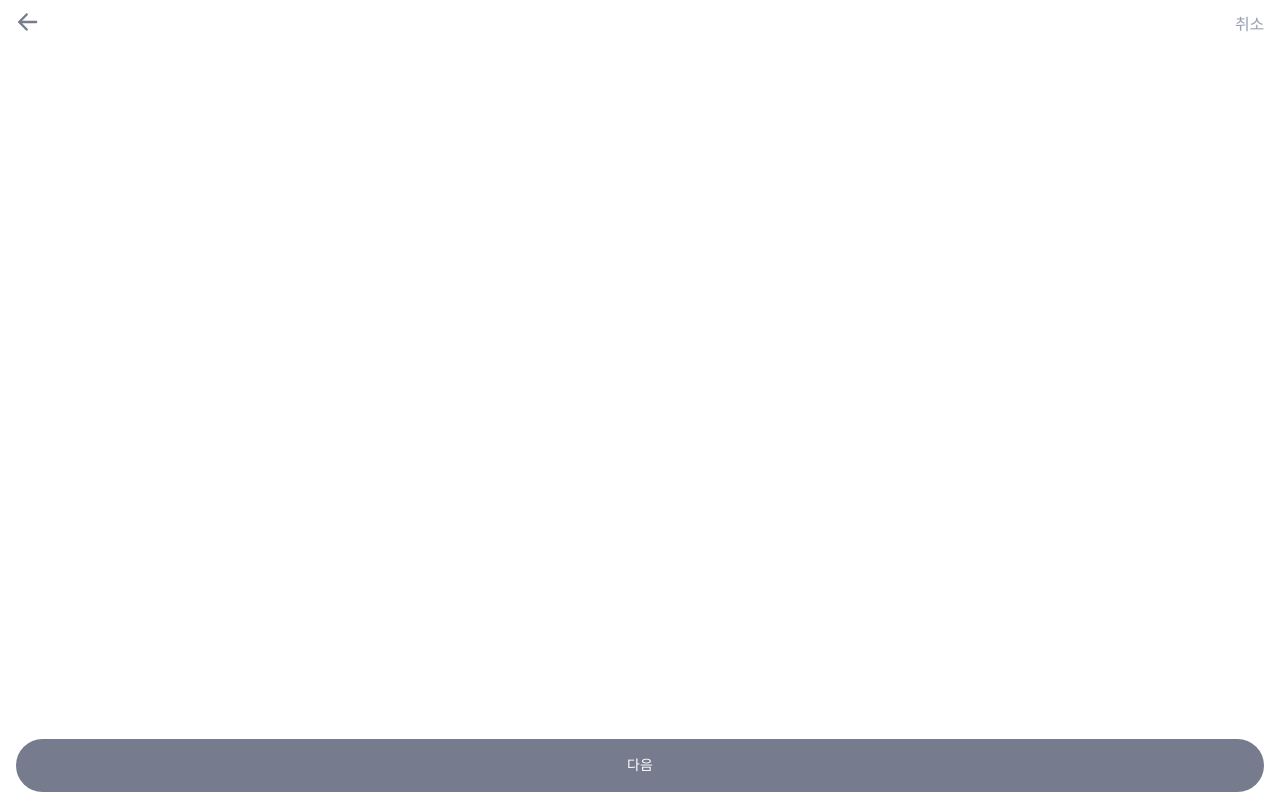
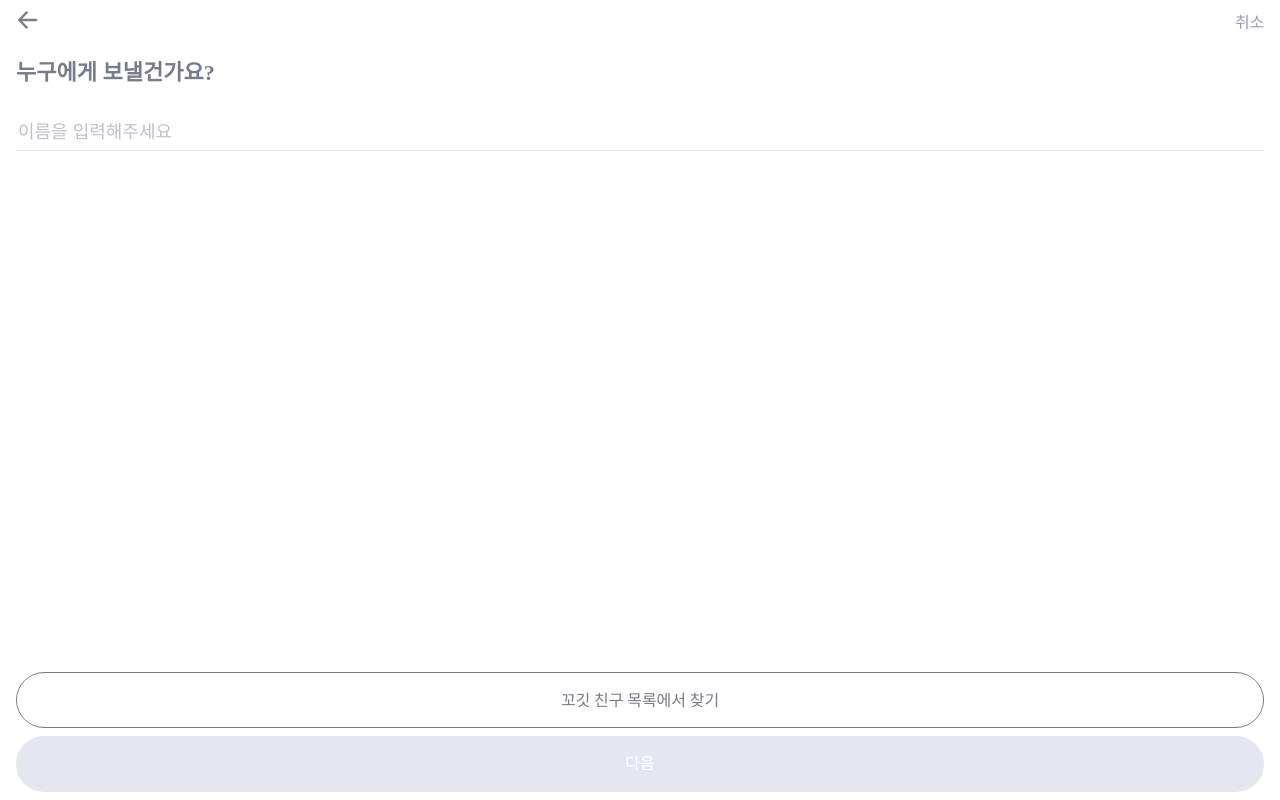
Before and after one commit to depromeet/ggogeet-client, a Next.js app: page /letter-write in a window 1280 px wide. Built offline with nearby package versions, Linux system fonts and the light colour scheme; a web font is replaced by a local one.

Commit message:
💄 편지 작성 첫 페이지 UI 추가

```diff
--- a/src/components/common/Buttons/Button/index.tsx
+++ b/src/components/common/Buttons/Button/index.tsx
@@ -1,8 +1,8 @@
-import { ReactNode } from 'react';
+import { ButtonHTMLAttributes, ReactNode } from 'react';
 import { FontStyle } from './types';
 import * as S from './styled';
 
-interface Props {
+interface Props extends ButtonHTMLAttributes<HTMLButtonElement> {
   name: string;
   fontStyle: FontStyle;
   rightImg?: ReactNode;
@@ -18,14 +18,16 @@ export default function Button({
   isRound = false,
   isDark = false,
   onClick,
+  ...args
 }: Props) {
   return (
     <S.ButtonWrapper
-      type="button"
+      type='button'
       isDark={isDark}
       fontStyle={fontStyle}
       isRound={isRound}
       onClick={onClick}
+      {...args}
     >
       {name}
       {rightImg}
--- a/src/components/common/Buttons/Button/styled.ts
+++ b/src/components/common/Buttons/Button/styled.ts
@@ -16,7 +16,9 @@ export const ButtonWrapper = styled.button<{
   isDark: boolean;
   isRound: boolean;
 }>`
+  cursor: pointer;
   display: flex;
+  justify-content: center;
   align-items: center;
   gap: 4px;
   padding: 8px 16px;
@@ -26,6 +28,15 @@ export const ButtonWrapper = styled.button<{
     isDark ? colors.white : '#767C8D'};
   border-radius: ${({ isRound }) => (isRound ? '24px' : '8px')};
   line-height: 21px;
+  letter-spacing: -0.005em;
 
   ${({ fontStyle }) => fontStyleMap[fontStyle]}
+
+  &:disabled {
+    background-color: #e4e7ef;
+    color: ${({ theme: { colors } }) => colors.white};
+    line-height: 24px;
+    letter-spacing: -0.005em;
+    ${Header5}
+  }
 `;
--- a/src/components/common/Input/styled.ts
+++ b/src/components/common/Input/styled.ts
@@ -1,7 +1,7 @@
-import { css } from "@emotion/react";
-import styled from "@emotion/styled";
+import { css } from '@emotion/react';
+import styled from '@emotion/styled';
 
-export type InputStatus = "inactive" | "active"; // Input 활성화 여부
+export type InputStatus = 'inactive' | 'active'; // Input 활성화 여부
 
 interface InputStyleProps {
   status: InputStatus;
@@ -16,11 +16,14 @@ const statusStyle = {
   `,
 } as const;
 
-export const Wrap = styled.div``;
+export const Wrap = styled.div`
+  height: inherit;
+`;
 export const Input = styled.input<InputStyleProps>`
   color: #767c8d;
 
   width: 100%;
+  height: inherit;
   padding-bottom: 8px;
   padding-left: 2px;
 
--- a/src/components/common/TopNavigation/styled.ts
+++ b/src/components/common/TopNavigation/styled.ts
@@ -4,6 +4,7 @@ import { Header2, Header4 } from '@/src/styles/commons';
 
 export const TopNavigationWrapper = styled.header`
   padding: 10px 16px;
+  height: 44px;
   display: flex;
   align-items: center;
   justify-content: space-between;
--- a/src/components/features/letter-write/input-recipient/index.tsx
+++ b/src/components/features/letter-write/input-recipient/index.tsx
@@ -1,16 +1,80 @@
-import { ReactElement, useState } from 'react';
+import Input from '@/src/components/common/Input';
+import { Header1 } from '@/src/styles/commons';
+import styled from '@emotion/styled';
+import { ChangeEventHandler, ReactElement, useEffect, useState } from 'react';
 import LetterWriteInputRecipientLayout from './layout';
+
+type RecipientInputObjectType = {
+  receiverName: string;
+  relationship: string;
+  situation: string;
+  contents: string;
+};
 
 const LetterWriteInputRecipient = (): ReactElement => {
   const [isBottomButtonNextDisabled, setIsBottomButtonNextDisabled] =
-    useState<boolean>(false);
+    useState<boolean>(true);
+  const [inputObject, setInputObject] = useState<RecipientInputObjectType>({
+    receiverName: '',
+    relationship: '',
+    situation: '',
+    contents: '',
+  });
+  const onChangeInputObject: ChangeEventHandler<HTMLInputElement> = (event) => {
+    const { value } = event.target;
+    setInputObject((prev) => ({
+      ...prev,
+      receiverName: value,
+    }));
+  };
+  useEffect(() => {
+    // TODO: 최소 길이/최대 길이 지정
+    if (inputObject.receiverName.length >= 3) {
+      setIsBottomButtonNextDisabled(false);
+    }
+  }, [inputObject.receiverName.length]);
   return (
     <LetterWriteInputRecipientLayout
       isBottomBottomNextDisabled={isBottomButtonNextDisabled}
     >
-      <></>
+      <LetterWriteInputRecipientMain>
+        <LetterWriteH1>누구에게 보낼건가요?</LetterWriteH1>
+        <LetterWriteInputContainer>
+          <Input
+            placeholder='이름을 입력해주세요'
+            value={inputObject.receiverName}
+            onChange={onChangeInputObject}
+          />
+        </LetterWriteInputContainer>
+      </LetterWriteInputRecipientMain>
     </LetterWriteInputRecipientLayout>
   );
 };
 
+const LetterWriteInputRecipientMain = styled.main`
+  padding: 12px 16px;
+  height: calc(100vh - 44px);
+`;
+
+const LetterWriteH1 = styled.h1`
+  line-height: 150%;
+  color: #767c8d;
+  ${Header1}
+`;
+
+const LetterWriteInputContainer = styled.div`
+  margin-top: 32px;
+  height: 30px;
+  input {
+    font-weight: 500;
+    font-size: 18px;
+    line-height: 22px;
+    &::placeholder {
+      font-weight: 500;
+      font-size: 18px;
+      line-height: 22px;
+    }
+  }
+`;
+
 export default LetterWriteInputRecipient;
--- a/src/components/features/letter-write/input-recipient/layout/index.tsx
+++ b/src/components/features/letter-write/input-recipient/layout/index.tsx
@@ -1,4 +1,5 @@
 import BottomButton from '@/src/components/common/Buttons/BottomButton';
+import Button from '@/src/components/common/Buttons/Button';
 import TopNavigation from '@/src/components/common/TopNavigation';
 import {
   NavBack,
@@ -20,12 +21,20 @@ const LetterWriteInputRecipientLayout = ({
     <LetterWriteInputRecipientLayoutWrapper>
       <TopNavigation leftElem={<NavBack />} rightElem={<NavCancel />} />
       {children}
-      <BottomButton
-        name='다음'
-        isRound={true}
-        isDark={!isBottomBottomNextDisabled}
-        disabled={isBottomBottomNextDisabled}
-      />
+      <BottomButtonContainer>
+        <Button
+          name='꼬깃 친구 목록에서 찾기'
+          fontStyle='bold'
+          isRound={true}
+        />
+        <Button
+          name='다음'
+          fontStyle='bold'
+          isRound={true}
+          isDark={true}
+          disabled={isBottomBottomNextDisabled}
+        />
+      </BottomButtonContainer>
     </LetterWriteInputRecipientLayoutWrapper>
   );
 };
@@ -35,4 +44,27 @@ const LetterWriteInputRecipientLayoutWrapper = styled.div`
   height: 100vh;
 `;
 
+const BottomButtonContainer = styled.div`
+  width: calc(100% - 32px);
+  position: fixed;
+  bottom: 8px;
+  margin: 0 auto;
+  left: 0;
+  right: 0;
+  display: flex;
+  flex-direction: column;
+  gap: 8px;
+
+  button {
+    width: 100%;
+    height: 56px;
+    border-radius: 30px;
+  }
+  button:first-child {
+    border: 1px solid #767c8d;
+  }
+  button:last-child {
+  }
+`;
+
 export default LetterWriteInputRecipientLayout;
```
